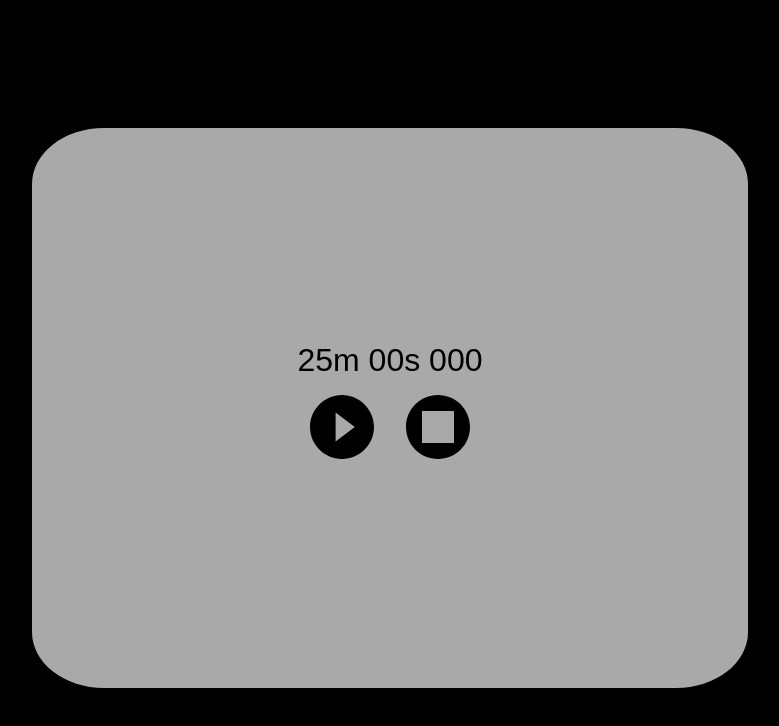
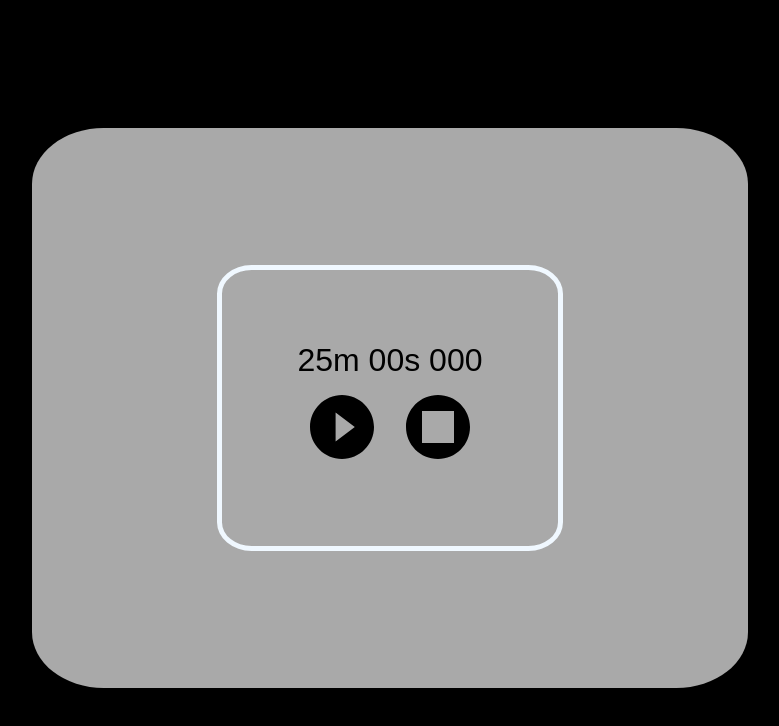
Before and after one commit to htbkoo/PomodoroClockRevisitReactRedux_bak, a React (Create React App) app: page / in a window 1280 px wide. Shown: the top 726 px of the page, without its empty margins (250-1029 px from the left). Built offline with nearby package versions, Linux system fonts and the light colour scheme.

Commit message:
updated design Pomodoro Clock (with React + Redux)

```diff
--- a/src/index.css
+++ b/src/index.css
@@ -25,3 +25,9 @@ body {
     align-items: center;
     justify-content: center;
 }
+
+#root{
+    padding: 10%;
+    border: aliceblue 5px solid;
+    border-radius: 10%;
+}
```
